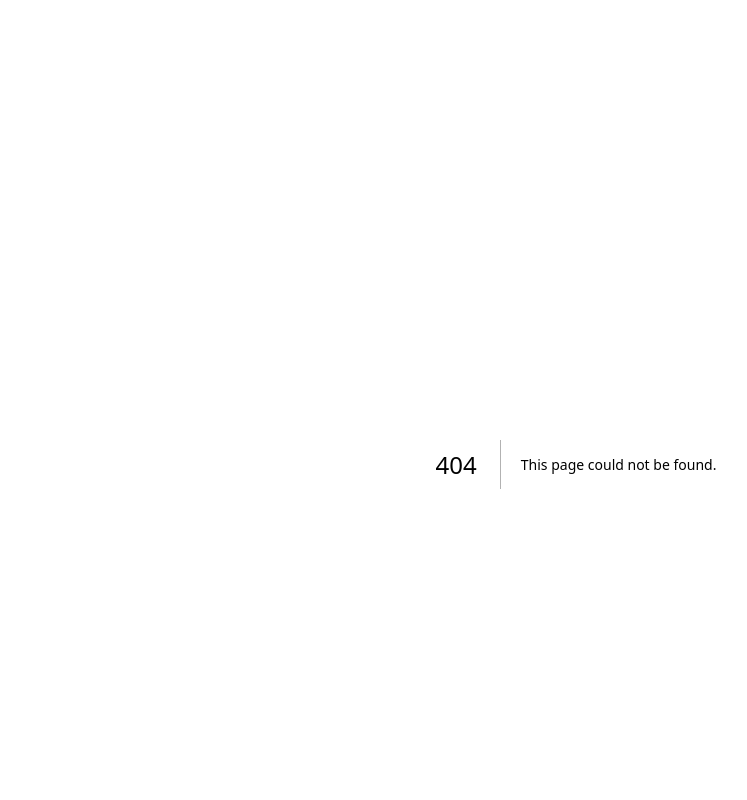
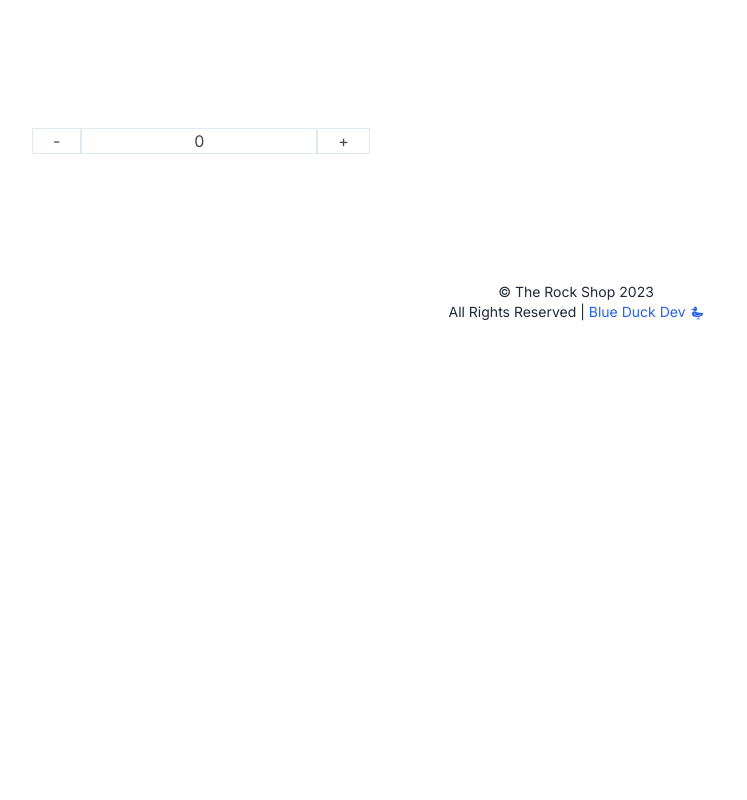
Before and after one commit to git-asia/next13_ecommerce, a Next.js app: page /test in a window 1280 px wide. Before the commit this address had no page. Shown: the top 800 px of the page, without its empty margins (64-811 px from the left). Built offline with nearby package versions, Linux system fonts and the light colour scheme.

Commit message:
Miscellaneous changes

```diff
--- a/src/app/globals.css
+++ b/src/app/globals.css
@@ -17,7 +17,5 @@
 }
 
 body {
-	color: rgb(var(--foreground-rgb));
-	/* background: linear-gradient(to bottom, transparent, rgb(var(--background-end-rgb)))
-		rgb(var(--background-start-rgb)); */
+	color: rgb(69, 70, 70);
 }
--- /dev/null
+++ b/src/app/test/page.tsx
@@ -0,0 +1,9 @@
+import { ProductCounter } from "@/ui/atoms/ProductCounter";
+
+export default function Products() {
+	return (
+		<section className="sm-py-10 mx-auto max-w-md p-12 sm:max-w-2xl sm:py-16 md:max-w-4xl lg:max-w-7xl">
+			<ProductCounter />
+		</section>
+	);
+}
```
